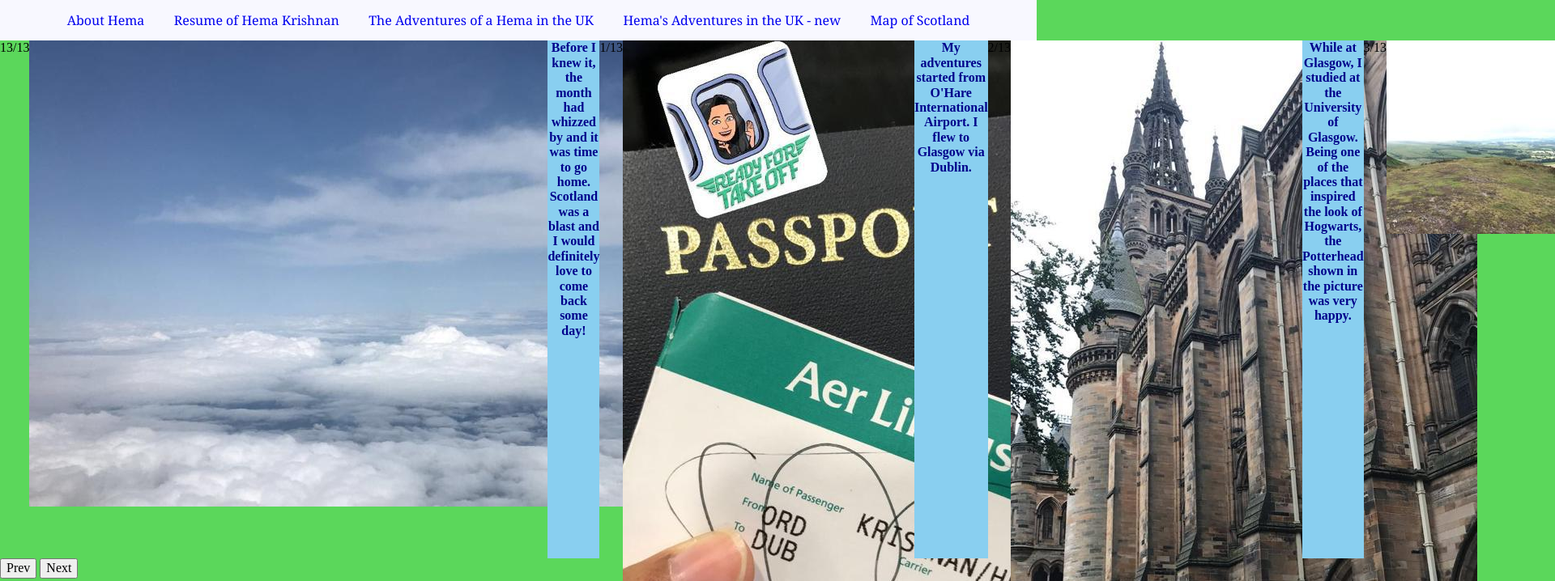
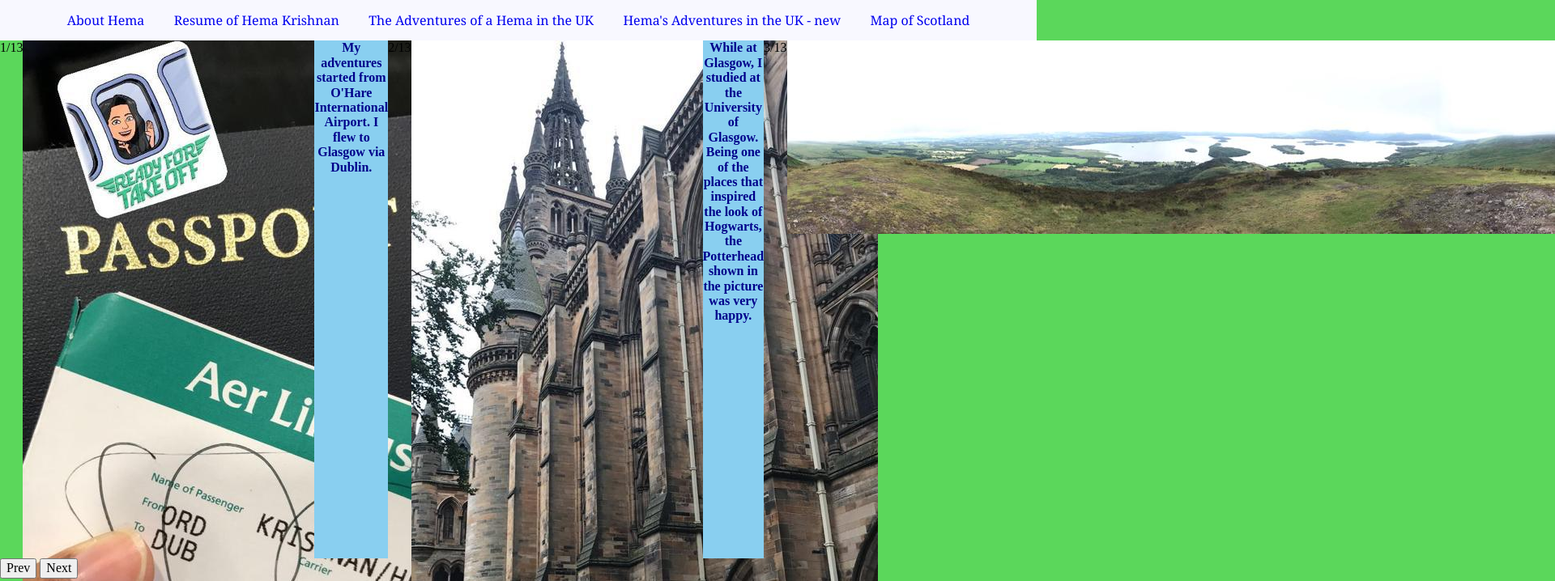
Before and after one commit to hemahk/project-3, a plain HTML site: page scotland.html in a window 1280 px wide. Shown: the top 718 px of the page at 81% size, 1920 px wide, since content can reach past the window. Drawn offline with Linux system fonts and the light colour scheme.

Commit message:
fixed validation errors and indentation

```diff
--- a/scotland.html
+++ b/scotland.html
@@ -5,7 +5,7 @@
         <title>The Adventures of a Hema in the UK</title>
         <link href="css/style.css" rel="stylesheet" type="text/css" media="all">
         <link href="css/normalize.css" rel="stylesheet" type="text/css" media="all">
-		<script src="js/scot_slides.js" type="text/javascript"></script>
+	<script src="js/scot_slides.js"></script>
     </head>
     <body class="scot_bod">
         <nav id="nav-bar">
@@ -35,10 +35,10 @@
 
 			<!-- Full-width images with number and caption text -->
 			<div class="myslides">
-				<div class="numbertext">13/13</div>
+				<!--<div class="numbertext">13/13</div>
 				<div id="end"><img src="media/pics/13.jpeg" alt="End" id="lastClone"></div>
 				<div class="text">Before I knew it, the month had whizzed by and it was time to go home. Scotland was a blast and I would definitely love to come back some day!</div>
-
+				-->
 				<div class="numbertext">1/13</div>
 				<div id="start"><img src="media/pics/1.jpeg" alt="Start"></div>
 				<div class="text">My adventures started from O'Hare International Airport. I flew to Glasgow via Dublin.</div>
@@ -98,13 +98,15 @@
 				<div id="end"><img src="media/pics/13.jpeg" alt="End"></div>
 				<div class="text">Before I knew it, the month had whizzed by and it was time to go home. Scotland was a blast and I would definitely love to come back some day!</div>
 
-				<div class="numbertext">1/13</div>
+				<!--<div class="numbertext">1/13</div>
 				<div id="start"><img src="media/pics/1.jpeg" alt="Start" id="firstClone"></div>
 				<div class="text">My adventures started from O'Hare International Airport. I flew to Glasgow via Dublin.</div>
-				</div>
+				-->
+			</div>
+	    </div>
 
-			<button id="prevBtn">Prev</button>
-			<button id="nextBtn">Next</button>
+	    <button id="prevBtn">Prev</button>
+	    <button id="nextBtn">Next</button>
 
     </body>
 </html>
```
